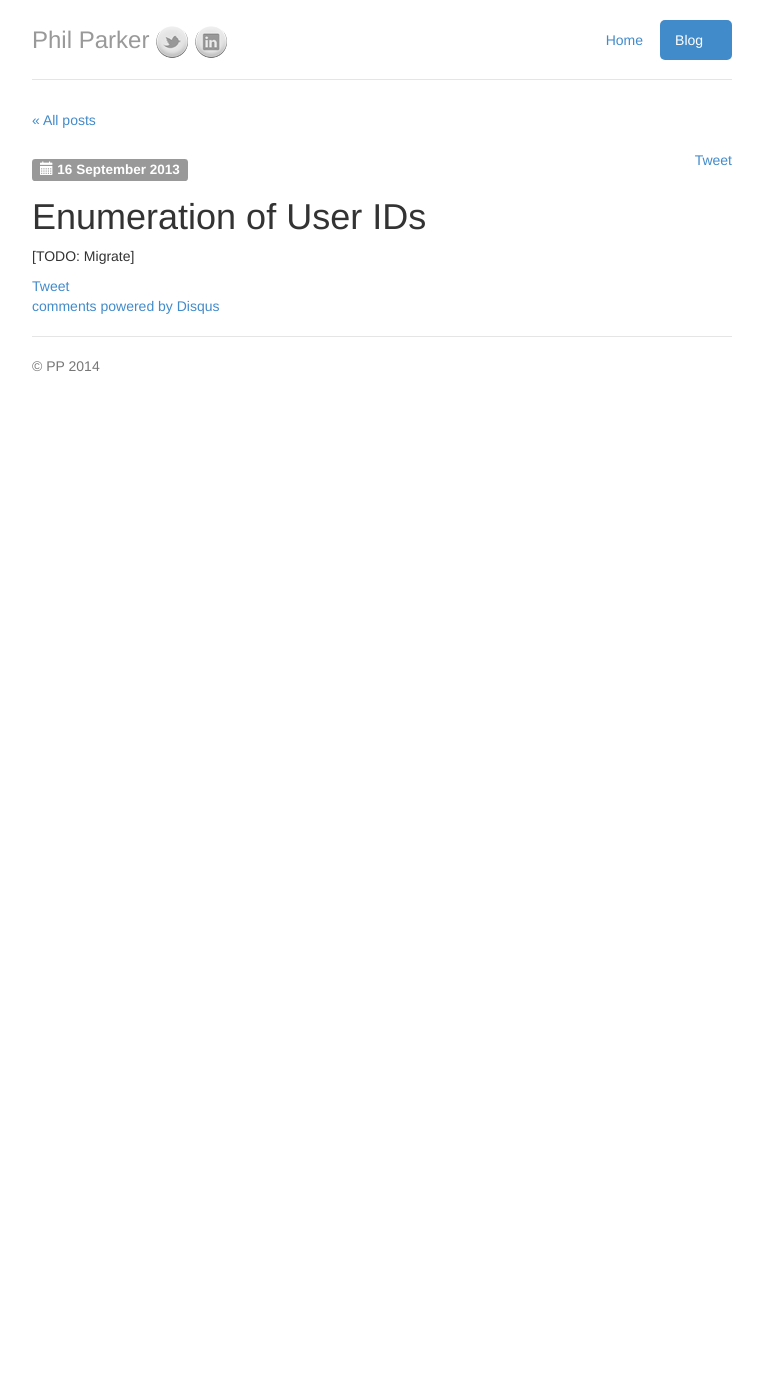
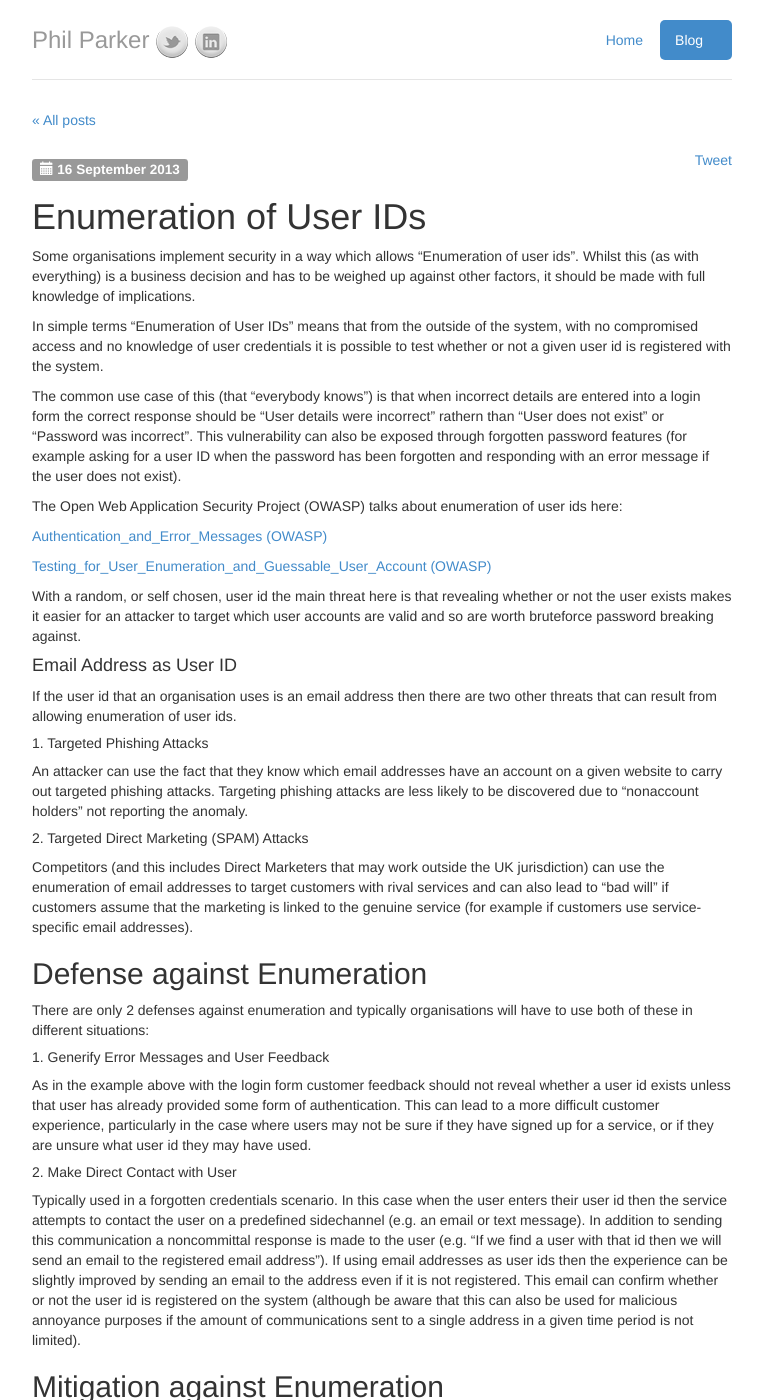
Before and after one commit to parker0phil/parker0phil.github.io, a Jekyll site: the page built from _posts/2013-09-16-enumeration-of-usernames.md, in a window 1280 px wide and 1400 px high. Shown: the whole window, without its empty margins (258-1021 px from the left). Built offline with Jekyll 4.4.1, drawn with Linux system fonts in a browser that asks for light colours; comment, search, counter and statistics services are not loaded; some of the changed text lies outside the part shown.

Commit message:
[PP] Migrated enumeration of user ids post

```diff
--- a/_posts/2013-09-16-enumeration-of-usernames.md
+++ b/_posts/2013-09-16-enumeration-of-usernames.md
@@ -3,4 +3,56 @@ layout: post
 title: Enumeration of User IDs
 
 ---
-[TODO: Migrate]
+Some organisations implement security in a way which allows “Enumeration of user ids”. Whilst this (as with everything) is a business decision and has to be weighed up against other factors, it should be made with full knowledge of implications.
+
+In simple terms “Enumeration of User IDs” means that from the outside of the system, with no compromised access and no knowledge of user credentials it is possible to test whether or not a given user id is registered with the system.
+
+The common use case of this (that “everybody knows”) is that when incorrect details are entered into a login form the correct response should be “User details were incorrect” rathern than “User does not exist” or “Password was incorrect”. This vulnerability can also be exposed through forgotten password features (for example asking for a user ID when the password has been forgotten and responding with an error message if the user does not exist).
+
+The Open Web Application Security Project (OWASP) talks about enumeration of user ids here:
+
+[Authentication_and_Error_Messages (OWASP)](https://www.owasp.org/index.php/Authentication_Cheat_Sheet#Authentication_and_Error_Messages)
+
+[Testing_for_User_Enumeration_and_Guessable_User_Account (OWASP)](https://www.owasp.org/index.php/Testing_for_User_Enumeration_and_Guessable_User_Account_(OWASP-AT-002))
+
+With a random, or self chosen, user id the main threat here is that revealing whether or not the user exists makes it easier for an attacker to target which user accounts are valid and so are worth brute­force password breaking against.
+
+#### Email Address as User ID
+
+If the user id that an organisation uses is an email address then there are two other threats that can result from allowing enumeration of user ids.
+
+##### 1. Targeted Phishing Attacks
+
+An attacker can use the fact that they know which email addresses have an account on a given website to carry out targeted phishing attacks. Targeting phishing attacks are less likely to be discovered due to “non­account holders” not reporting the anomaly.
+
+##### 2. Targeted Direct Marketing (SPAM) Attacks
+
+Competitors (and this includes Direct Marketers that may work outside the UK jurisdiction) can use the enumeration of email addresses to target customers with rival services and can also lead to “bad will” if customers assume that the marketing is linked to the genuine service (for example if customers use service­specific email addresses).
+
+## Defense against Enumeration
+
+There are only 2 defenses against enumeration and typically organisations will have to use both of these in different situations:
+
+##### 1. Generify Error Messages and User Feedback
+
+As in the example above with the login form customer feedback should not reveal whether a user id exists unless that user has already provided some form of authentication. This can lead to a more difficult customer experience, particularly in the case where users may not be sure if they have signed up for a service, or if they are unsure what user id they may have used.
+
+##### 2. Make Direct Contact with User
+
+Typically used in a forgotten credentials scenario. In this case when the user enters their user id then the service attempts to contact the user on a predefined side­channel (e.g. an email or text message). In addition to sending this communication a noncommittal response is made to the user (e.g. “If we find a user with that id then we will send an email to the registered email address”). If using email addresses as user ids then the experience can be slightly improved by sending an email to the address even if it is not registered. This email can confirm whether or not the user id is registered on the system (although be aware that this can also be used for malicious annoyance purposes if the amount of communications sent to a single address in a given time period is not limited).
+
+## Mitigation against Enumeration
+
+If the above defences are for some reason not feasible then the only way to attempt to mitigate the risk is by throttling the amount of guesses at a user id that an individual can make. Unfortunately the problem with this is how to identify an “individual” (i.e. what to limit on).
+
+The most obvious/common choice is to limit on the caller's IP address. This can accidentally apply limits early (including on first attempts) when users are on a network that uses [Network Address Translation (NAT)](http://en.wikipedia.org/wiki/Network_address_translation) (i.e. multiple users on a network share a single ip address).
+
+If the above is acceptable then the question is what to do when a limit is reached. If you prevent access to the service altogether then the limit itself can be used to create a [Denial\-of\-service attack](http://en.wikipedia.org/wiki/Denial-of-service_attack) by forcing the service to limit access to certain users (either from the same network, as above, or in combination with a [Cross\-Site Scripting (XSS)](https://www.owasp.org/index.php/Cross-site_Scripting_(XSS)) attack).
+
+The alternative to limiting altogether is to introduce some sort of “automation defence” for example a [CAPTCHA](http://en.wikipedia.org/wiki/CAPTCHA). Unfortunately these provide a notoriously bad experience and they have been proven very cheap to circumvent for a determined attacker ([A Low\-cost Attack on a Microsoft CAPTCHA](http://homepages.cs.ncl.ac.uk/jeff.yan/msn_draft.pdf)).
+
+## Conclusion
+
+Whilst it sometimes seems at first glance that an individual’s customer experience can be improved by allowing enumeration the effect on the userbase as a whole can be very undesirable.
+
+Be sure to properly evaluate whether the expected improvements in customer experience are so great to justify the implications (particularly bearing in mind that the industry, in general, has settled on an approach that does not allow this).
```
